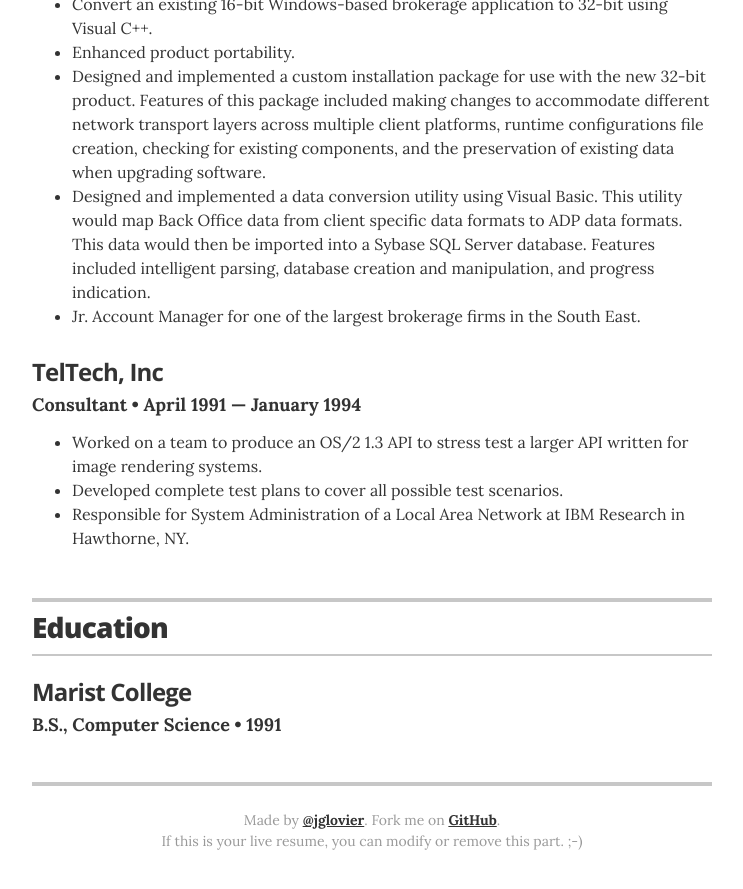
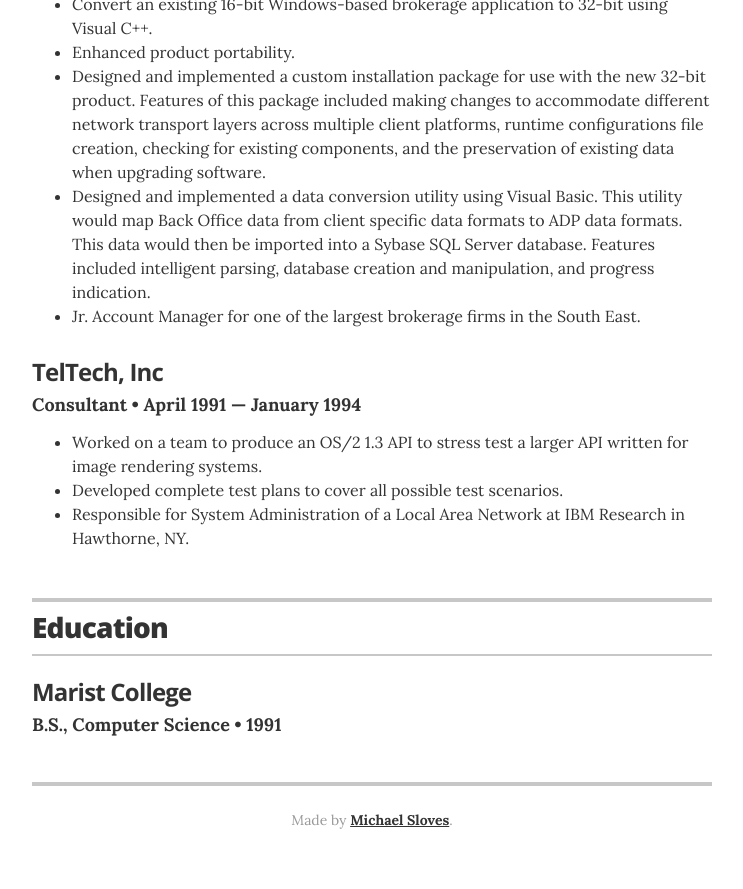
Before and after one commit to Sloveez/sloveez.github.io, a Jekyll site: the page built from index.html, in a window 1280 px wide and 900 px high, scrolled down 3695 px. Shown: the top 889 px of the window, without its empty margins (268-1011 px from the left). Built offline with Jekyll 4.4.1, drawn with Linux system fonts in a browser that asks for light colours.

Commit message:
Update resume.html

```diff
--- a/_layouts/resume.html
+++ b/_layouts/resume.html
@@ -211,8 +211,7 @@
       {% endif %}
 
       <footer class="page-footer">
-        <p class="footer-line">Made by <a href="http://twitter.com/jglovier">@jglovier</a>. Fork me on <a href="https://github.com/jglovier/resume-template">GitHub</a>.</p>
-        <p class="footer-line">If this is your live resume, you can modify or remove this part. ;-)</p>
+        <p class="footer-line">Made by <a href="http://www.linkedin.com/michaelsloves">Michael Sloves</a>.</p>
       </footer>
 
     </div>
```
